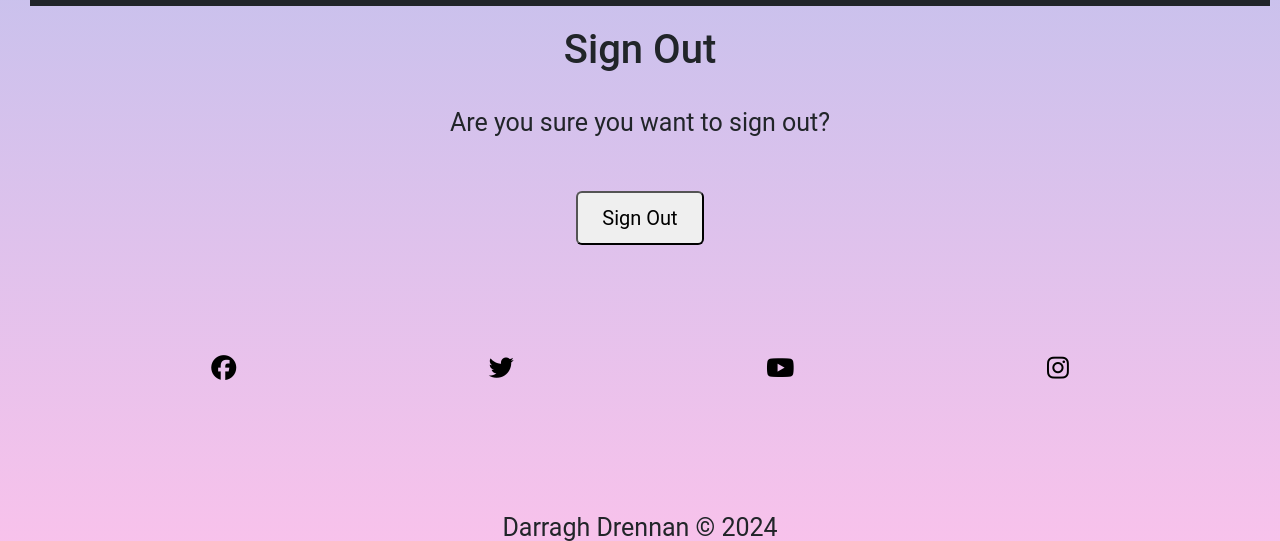
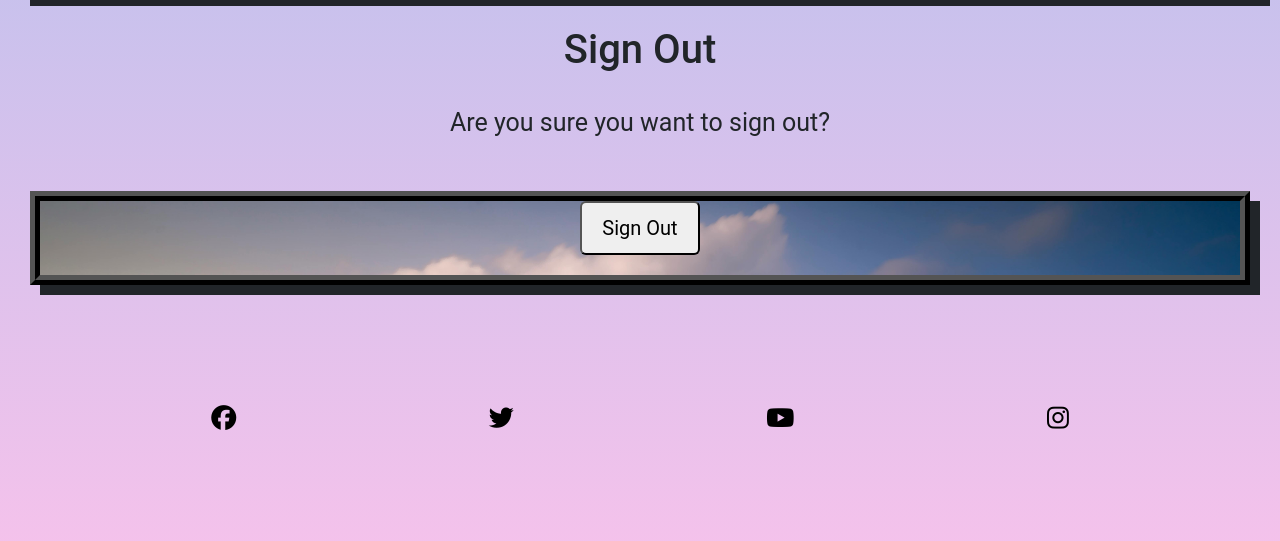
Before and after one commit to Drennan98/TeeTime, a Django app: page /accounts/logout/ in a window 1280 px wide. Shown: the part 444-985 px from the top of the page. Run offline with Django 5.2, Linux system fonts and the light colour scheme; a user stored in the database is signed in; some libraries are stand-ins or nearby versions.

Commit message:
Add box shadow to forms

```diff
--- a/static/css/style.css
+++ b/static/css/style.css
@@ -318,7 +318,7 @@ input, input {
     color: black;
 }
 
-.golf-courselist-div, .signin-div, .signup-div {
+form, .golf-courselist-div, .signin-div, .signup-div {
     border: 10px ridge black;
     background-color: #07A0C3;
     margin: 30px;
--- a/templates/account/logout.html
+++ b/templates/account/logout.html
@@ -1,5 +1,6 @@
 {% extends "base.html" %}
 {% load allauth i18n %}
+{% load static %}
 {% block head_title %}
     {% trans "Sign Out" %}
 {% endblock head_title %}
@@ -11,11 +12,15 @@
         {% trans 'Are you sure you want to sign out?' %}
     {% endelement %}
     {% url 'account_logout' as action_url %}
-    <form id="logout-form" method="post" action=action_url no_visible_fields=True>
+    {% element form method="post" action=action_url no_visible_fields=True id="logout-form" %}
+        {% slot body %}
             {% csrf_token %}
             {{ redirect_field }}
+        {% endslot %}
+        {% slot actions %}
             <button type="submit" id="signout-button">
                 {% trans 'Sign Out' %}
             </button>
-    </form>
+        {% endslot %}
+    {% endelement %}
 {% endblock content %}
```
